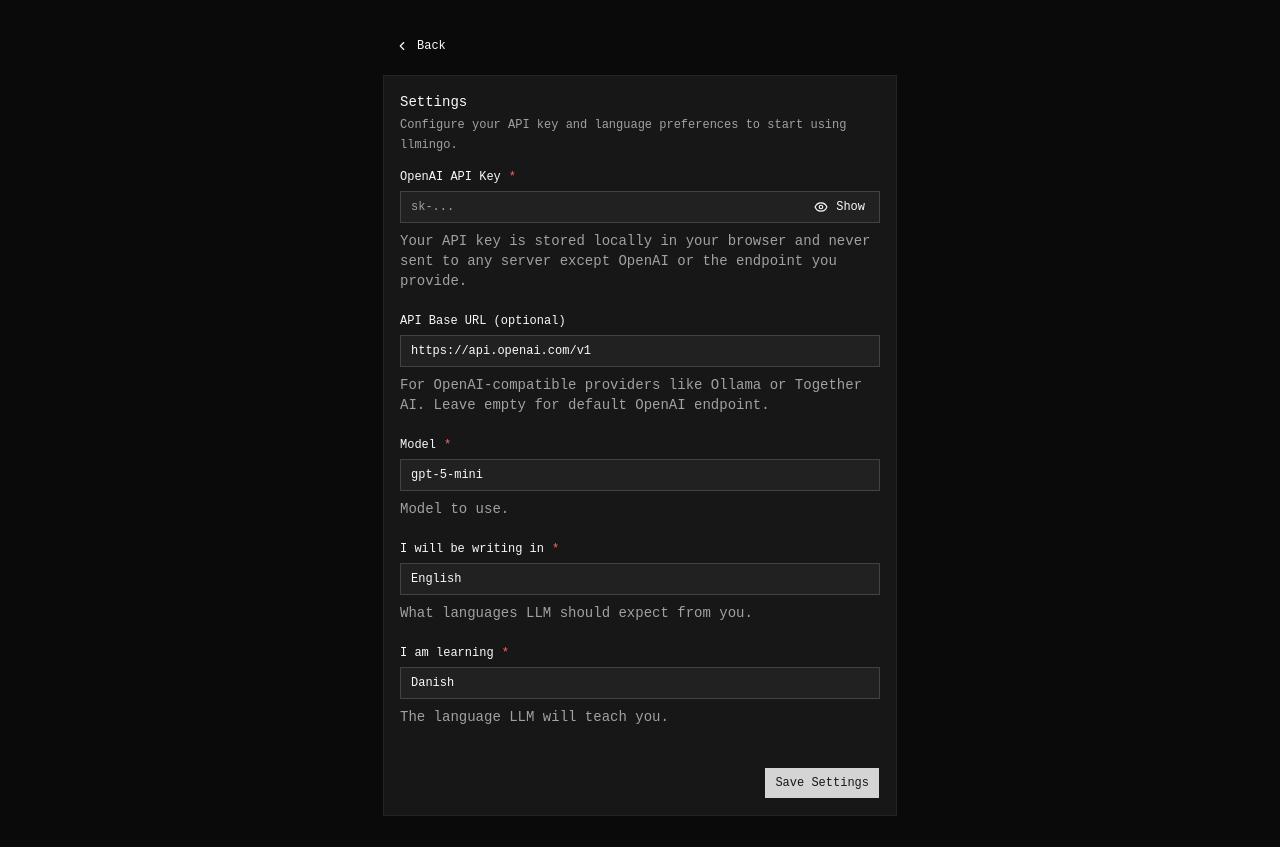
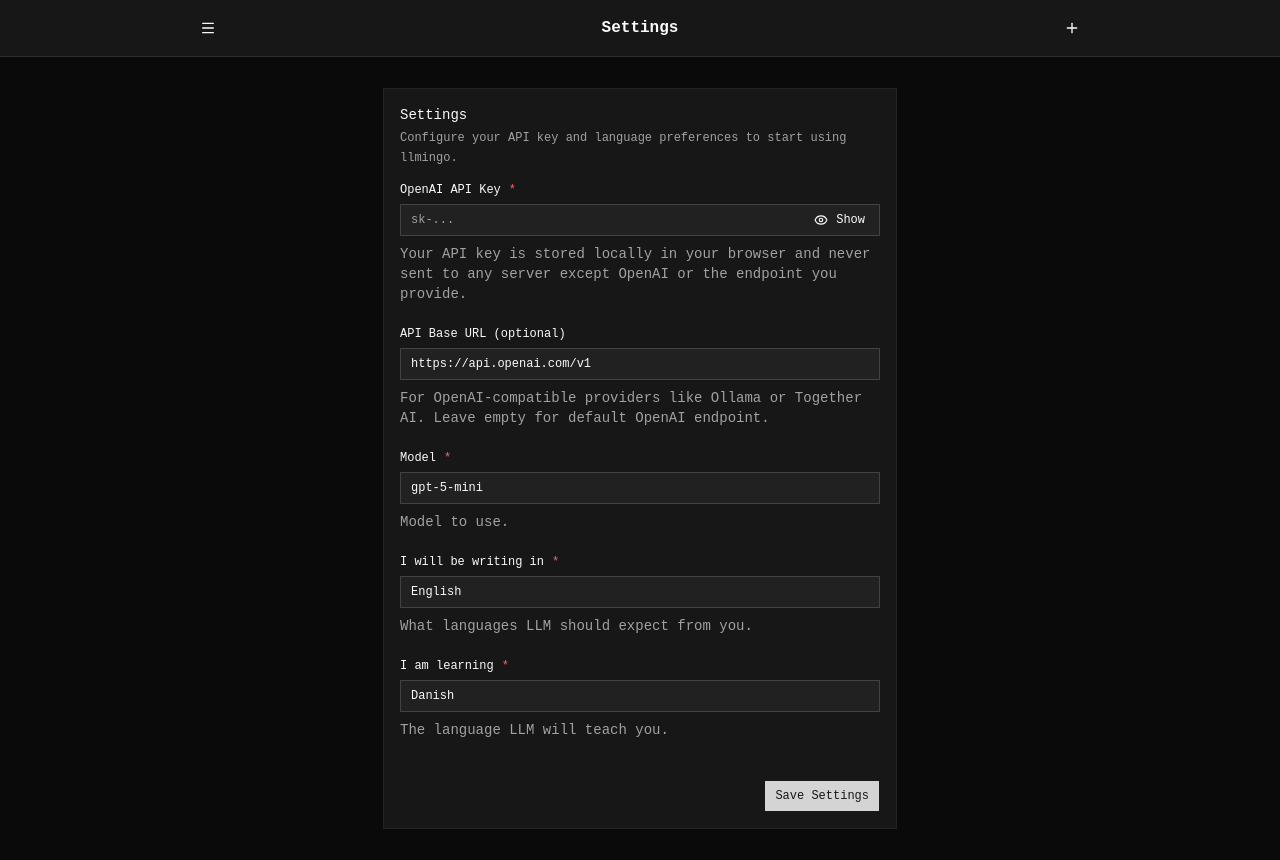
Before and after one commit to op3sdl/byom-linguachat, a React (Vite) app: page /settings in a window 1280 px wide. Built offline with nearby package versions, Linux system fonts and the light colour scheme.

Commit message:
Update list and settings pages to use shared AppHeader with sidebar and new chat button

```diff
--- a/src/pages/ChatsListPage.tsx
+++ b/src/pages/ChatsListPage.tsx
@@ -1,6 +1,6 @@
 import { useState } from 'react';
-import { Link, useNavigate } from 'react-router-dom';
-import { Settings, Trash2 } from 'lucide-react';
+import { useNavigate } from 'react-router-dom';
+import { Trash2 } from 'lucide-react';
 import { useSettingsStore } from '../store/settingsStore';
 import { useChats } from '../hooks/useChats';
 import { Button } from '@/components/ui/button';
@@ -13,6 +13,7 @@ import {
   DialogHeader,
   DialogTitle,
 } from "@/components/ui/dialog";
+import AppHeader from '../components/AppHeader';
 
 function ChatsListPage() {
   const navigate = useNavigate();
@@ -41,26 +42,16 @@ function ChatsListPage() {
   };
 
   return (
-    <div className="min-h-screen bg-background p-4 md:p-8">
+    <div className="flex flex-col min-h-screen bg-background">
+      <AppHeader title="Chats" onNewChat={handleNewChat} />
+
+      <div className="flex-1 p-4 md:p-8">
         <div className="max-w-lg mx-auto">
-        <div className="flex items-center justify-between mb-6">
-          <h1 className="text-2xl font-bold">llmingo</h1>
-          <Button variant="ghost" size="icon" aria-label="Settings" asChild>
-            <Link to="/settings">
-              <Settings className="h-5 w-5" />
-            </Link>
-          </Button>
-        </div>
-
-        <Button onClick={handleNewChat} className="w-full mb-4">
-          New Chat
-        </Button>
-
           {chats.length === 0 ? (
             <div className="text-center py-12">
               <p className="text-muted-foreground mb-2">No chats yet</p>
               <p className="text-sm text-muted-foreground">
-              Click "New Chat" above to start your first chat
+                Tap "+" in the header to start your first chat
               </p>
             </div>
           ) : (
@@ -96,8 +87,8 @@ function ChatsListPage() {
             </div>
           )}
         </div>
+      </div>
 
-      {/* Delete Confirmation Dialog */}
       <Dialog
         open={deleteConfirmId !== null}
         onOpenChange={(open) => !open && setDeleteConfirmId(null)}
--- a/src/pages/SavedExplanationsListPage.tsx
+++ b/src/pages/SavedExplanationsListPage.tsx
@@ -1,6 +1,8 @@
 import { useState } from 'react';
 import { useNavigate } from 'react-router-dom';
-import { ArrowLeft, Trash2 } from 'lucide-react';
+import { Trash2 } from 'lucide-react';
+import { useSettingsStore } from '../store/settingsStore';
+import { useChats } from '../hooks/useChats';
 import { useExplanationsStore } from '../store/explanationsStore';
 import { Button } from '@/components/ui/button';
 import { Card } from '@/components/ui/card';
@@ -13,15 +15,23 @@ import {
   DialogTitle,
 } from "@/components/ui/dialog";
 import { ExplanationDialogContent } from '../components/ExplanationDialog';
+import AppHeader from '../components/AppHeader';
 import type { SavedExplanation } from '../types';
 
 function SavedExplanationsListPage() {
   const navigate = useNavigate();
+  const settings = useSettingsStore((state) => state.settings);
+  const { createChat } = useChats();
   const savedExplanations = useExplanationsStore((state) => state.savedExplanations);
   const deleteExplanation = useExplanationsStore((state) => state.deleteExplanation);
 
   const [viewingExplanation, setViewingExplanation] = useState<SavedExplanation | null>(null);
   const [deleteConfirmId, setDeleteConfirmId] = useState<string | null>(null);
+
+  const handleNewChat = () => {
+    const newChat = createChat(settings.nativeLanguage, settings.targetLanguage);
+    navigate(`/chat/${newChat.id}`);
+  };
 
   const handleDeleteExplanation = () => {
     if (deleteConfirmId) {
@@ -36,22 +46,11 @@ function SavedExplanationsListPage() {
   };
 
   return (
-    <div className="min-h-screen bg-background p-4 md:p-8">
+    <div className="flex flex-col min-h-screen bg-background">
+      <AppHeader title="Explanations" onNewChat={handleNewChat} />
+
+      <div className="flex-1 p-4 md:p-8">
         <div className="max-w-lg mx-auto">
-        <div className="flex items-center justify-between mb-6">
-          <div className="flex items-center gap-2">
-            <Button
-              variant="ghost"
-              size="icon"
-              onClick={() => navigate('/')}
-              aria-label="Back to chats"
-            >
-              <ArrowLeft className="h-5 w-5" />
-            </Button>
-            <h1 className="text-2xl font-bold">Saved Explanations</h1>
-          </div>
-        </div>
-
           {savedExplanations.length === 0 ? (
             <div className="text-center py-12">
               <p className="text-muted-foreground mb-2">No saved explanations yet</p>
@@ -92,8 +91,8 @@ function SavedExplanationsListPage() {
             </div>
           )}
         </div>
+      </div>
 
-      {/* View Saved Explanation Dialog */}
       <ExplanationDialogContent
         open={viewingExplanation !== null}
         onOpenChange={(open) => !open && setViewingExplanation(null)}
@@ -101,7 +100,6 @@ function SavedExplanationsListPage() {
         explanation={viewingExplanation?.explanation ?? null}
       />
 
-      {/* Delete Confirmation Dialog */}
       <Dialog
         open={deleteConfirmId !== null}
         onOpenChange={(open) => !open && setDeleteConfirmId(null)}
--- a/src/pages/SettingsPage.tsx
+++ b/src/pages/SettingsPage.tsx
@@ -1,15 +1,16 @@
 import { useState } from 'react';
-import { useSearchParams, Link } from 'react-router-dom';
 import { useNavigate } from 'react-router-dom';
-import { Eye, EyeOff, ChevronLeft } from 'lucide-react';
+import { Eye, EyeOff } from 'lucide-react';
 import { useForm } from 'react-hook-form';
 import { zodResolver } from '@hookform/resolvers/zod';
 import { z } from 'zod';
 import { DEFAULT_SETTINGS, useSettingsStore } from '../store/settingsStore';
+import { useChats } from '../hooks/useChats';
 import { Card, CardHeader, CardTitle, CardDescription, CardContent } from '@/components/ui/card';
 import { Input } from '@/components/ui/input';
 import { Label } from '@/components/ui/label';
 import { Button } from '@/components/ui/button';
+import AppHeader from '../components/AppHeader';
 
 const settingsSchema = z.object({
   apiKey: z.string().min(1, 'API key is required'),
@@ -22,17 +23,18 @@ const settingsSchema = z.object({
 type SettingsFormValues = z.infer<typeof settingsSchema>;
 
 function SettingsPage() {
-  const [searchParams] = useSearchParams();
-  const fromChatId = searchParams.get('fromChat');
   const navigate = useNavigate();
-
   const settings = useSettingsStore((state) => state.settings);
   const updateSettings = useSettingsStore((state) => state.updateSettings);
+  const { createChat } = useChats();
 
   const [showApiKey, setShowApiKey] = useState(false);
   const [saved, setSaved] = useState(false);
 
-  const backLink = fromChatId ? `/chat/${fromChatId}` : '/';
+  const handleNewChat = () => {
+    const newChat = createChat(settings.nativeLanguage, settings.targetLanguage);
+    navigate(`/chat/${newChat.id}`);
+  };
 
   const {
     register,
@@ -55,18 +57,15 @@ function SettingsPage() {
       apiBaseUrl: data.apiBaseUrl || undefined,
     });
     setSaved(true);
-    setTimeout(() => navigate(backLink), 1000);
+    setTimeout(() => navigate('/chats'), 1000);
   };
 
   return (
-    <div className="min-h-screen bg-background p-4 md:p-8">
+    <div className="flex flex-col min-h-screen bg-background">
+      <AppHeader title="Settings" onNewChat={handleNewChat} />
+
+      <div className="flex-1 p-4 md:p-8">
         <div className="max-w-lg mx-auto space-y-4">
-        <Button variant="ghost" size="sm" asChild>
-          <Link to={backLink} className="flex items-center gap-2">
-            <ChevronLeft className="h-4 w-4" />Back
-          </Link>
-        </Button>
-
           <Card>
             <CardHeader>
               <CardTitle>Settings</CardTitle>
@@ -200,6 +199,7 @@ function SettingsPage() {
           </Card>
         </div>
       </div>
+    </div>
   );
 }
 
```
Lines whose indentation alone changed are shown as unchanged.
